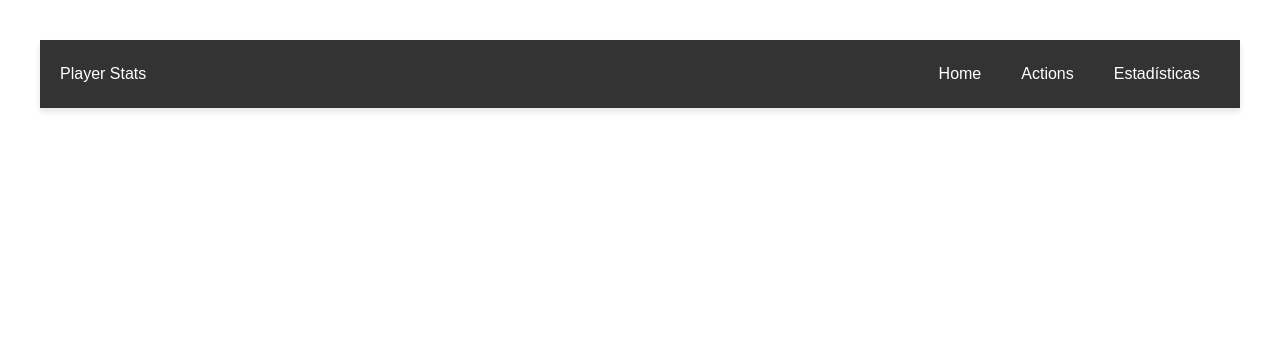
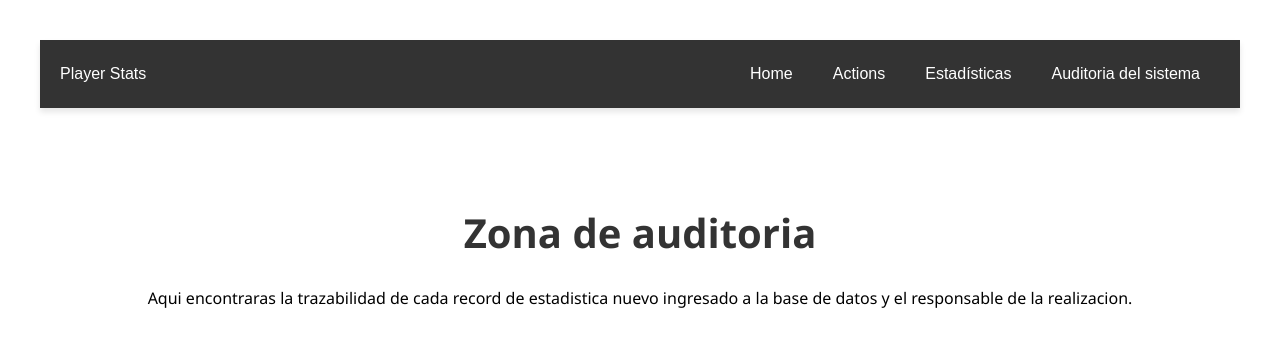
Before and after one commit to CarlosBD1988/player-stats, a React (Create React App) app: page /auditoria in a window 1280 px wide. Shown: the top 346 px of the page. Built offline with nearby package versions, Linux system fonts and the light colour scheme; no server answers.

Commit message:
Add new menu Aditoria

```diff
--- a/src/App.js
+++ b/src/App.js
@@ -5,6 +5,8 @@ import CrearJugador from "./components/AddPlayer";
 import CrearItem from "./components/AddItem";
 import CrearRegistro from "./components/AddRecord";
 import VerConsolidado from "./components/VerConsolidado";
+import Audit from "./components/Audit";
+
 import "./App.css";
 
 function App() {
@@ -32,6 +34,12 @@ function App() {
                 <li><Link to="/ver-consolidado">Ver Consolidado</Link></li>
               </ul>
             </li>
+            <li className="dropdown">
+              Auditoria  del sistema
+              <ul className="dropdown-menu">
+                <li><Link to="/auditoria">Ver movimientos</Link></li>
+              </ul>
+            </li>
           </ul>
         </nav>
 
@@ -42,6 +50,7 @@ function App() {
           <Route path="/crear-item" element={<CrearItem />} />
           <Route path="/crear-registro" element={<CrearRegistro />} />
           <Route path="/ver-consolidado" element={<VerConsolidado />} />
+          <Route path="/auditoria" element={<Audit />} />
         </Routes>
       </div>
     </Router>
--- /dev/null
+++ b/src/components/Audit.js
@@ -0,0 +1,14 @@
+import React from "react";
+import "./Home.css";
+
+function Audit() {
+  return (
+    <div className="home">
+      <h1>Zona de auditoria</h1>
+      <p>Aqui encontraras la trazabilidad de cada record de estadistica  nuevo ingresado a la base de datos y el responsable de la realizacion.</p>
+
+    </div>
+  );
+}
+
+export default Audit;
```
